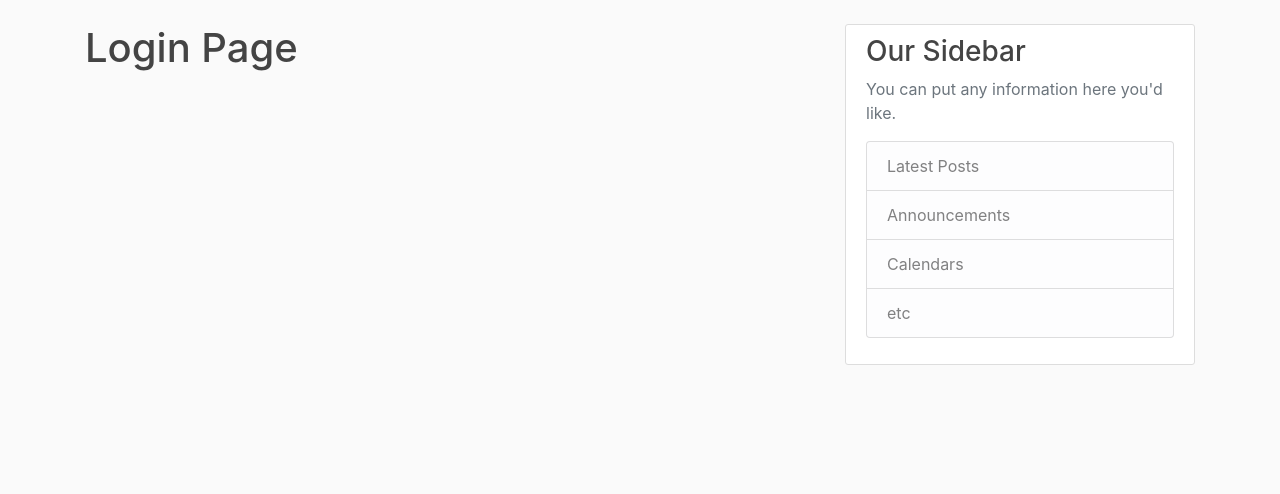
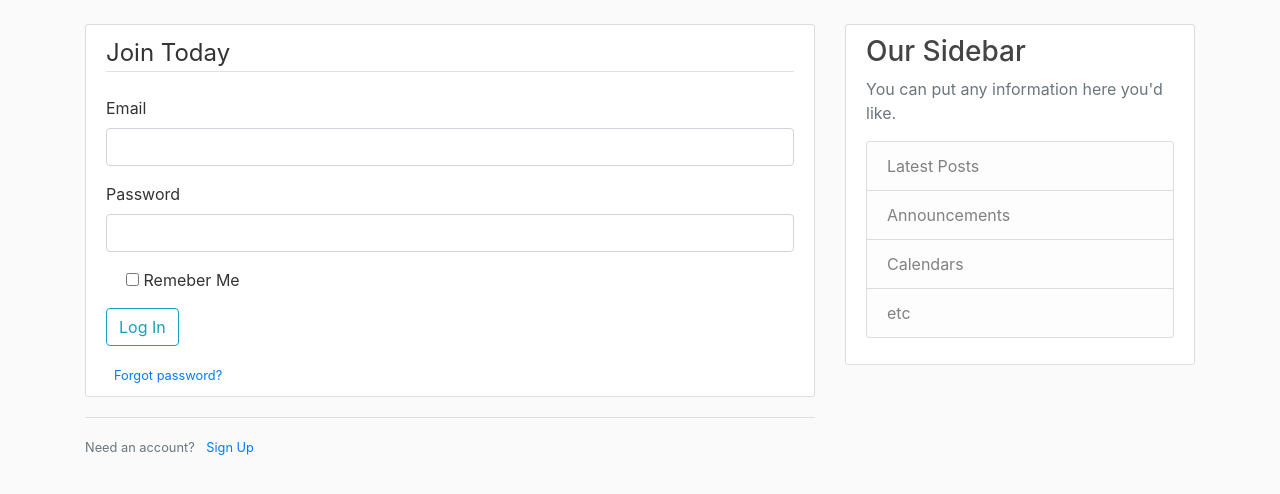
Before and after one commit to hyperloop11/flask-blog, a Flask app: page /login in a window 1280 px wide. Shown: the part 56-550 px from the top of the page. Run offline with Flask 2, Linux system fonts and the light colour scheme; some libraries are stand-ins or nearby versions.

Commit message:
Created database for queries and made package
1. seperated contents of main app into different files
2. Created forms for login and registration
3. Created database, not integrated with site yet

```diff
--- a/flaskblog.py
+++ /dev/null
@@ -1,42 +0,0 @@
-from flask import Flask, render_template, url_for
-from forms import RegistrationForm, LoginForm
-app= Flask(__name__)
-
-app.config['SECRET_KEY'] = '974aec450dc901b1d5c48aa69330963c'
-
-posts=[
-    {
-        'author':'man 1',
-        'title' : 'blog post 1',
-        'content': 'content blog 1',
-        'date_posted': '12 feb 2021'
-    },
-    {
-        'author':'man 2',
-        'title' : 'blog post 2',
-        'content': 'content blog 2',
-        'date_posted': '14 feb 2021'
-    }
-]
-
-@app.route("/")
-@app.route("/home")
-def hello():
-    return render_template("home.html", posts=posts)
-
-@app.route("/about")
-def about():
-    return render_template("about.html", title='About')
-
-@app.route("/register")
-def register():
-    form = RegistrationForm()
-    return render_template("register.html", title='Register', form=form)
-
-@app.route("/login")
-def login():
-    form = LoginForm()
-    return render_template("login.html", title='Log In', form=form)
-
-if __name__ == "__main__":
-    app.run(debug=True)
--- /dev/null
+++ b/flaskblog/routes.py
@@ -0,0 +1,51 @@
+from flask import render_template, url_for, flash, redirect
+from flaskblog import app
+from flaskblog.models import User, Post
+from flaskblog.forms import RegistrationForm, LoginForm
+
+
+posts=[
+    {
+        'author':'man 1',
+        'title' : 'blog post 1',
+        'content': 'content blog 1',
+        'date_posted': '12 feb 2021'
+    },
+    {
+        'author':'man 2',
+        'title' : 'blog post 2',
+        'content': 'content blog 2',
+        'date_posted': '14 feb 2021'
+    }
+]
+
+@app.route("/")
+@app.route("/home")
+def home():
+    return render_template("home.html", posts=posts)
+
+@app.route("/about")
+def about():
+    return render_template("about.html", title='About')
+
+@app.route("/register", methods=['GET', 'POST'])
+def register():
+    form = RegistrationForm()
+    if form.validate_on_submit():
+        #2 parameters for falsh, latter is name of bootstrap message
+        flash(f'Account created for {form.username.data}.', 'success')
+
+        return redirect(url_for('home'))
+
+    return render_template("register.html", title='Register', form=form)
+
+@app.route("/login",methods=['GET', 'POST'])
+def login():
+    form = LoginForm()
+    if form.validate_on_submit():
+        if form.email.data == 'hello@gmail.com' and form.password.data=="12345":
+            flash('You logged in successfully', 'success')
+            return redirect(url_for('home'))
+        else:
+            flash('log in unsuccessful. Please enter correct email and password.', 'danger')
+    return render_template("login.html", title='Log In', form=form)
--- a/templates/layout.html
+++ b/flaskblog/templates/layout.html
@@ -22,13 +22,13 @@
             </button>
             <div class="collapse navbar-collapse" id="navbarToggle">
               <div class="navbar-nav mr-auto">
-                <a class="nav-item nav-link" href="/">Home</a>
-                <a class="nav-item nav-link" href="/about">About</a>
+                <a class="nav-item nav-link" href="{{ url_for('home') }}">Home</a>
+                <a class="nav-item nav-link" href="{{ url_for('about') }}">About</a>
               </div>
               <!-- Navbar Right Side -->
               <div class="navbar-nav">
-                <a class="nav-item nav-link" href="/login">Login</a>
-                <a class="nav-item nav-link" href="/register">Register</a>
+                <a class="nav-item nav-link" href="{{ url_for('login') }}">Login</a>
+                <a class="nav-item nav-link" href="{{url_for('register')}}">Register</a>
               </div>
             </div>
           </div>
@@ -37,6 +37,15 @@
     <main role="main" class="container">
         <div class="row">
           <div class="col-md-8">
+            {% with messages = get_flashed_messages(with_categories=true) %}
+              {% if messages %}
+                {% for category,message in messages %}
+                  <div class="alert alert-{{ category }}">
+                    {{message}}
+                  </div>
+                {% endfor %}
+              {% endif %}
+            {% endwith %}
             {% block content %}{% endblock %}
           </div>
           <div class="col-md-4">
--- /dev/null
+++ b/flaskblog/templates/login.html
@@ -0,0 +1,53 @@
+{% extends "layout.html" %}
+
+{% block content %}
+    <div class="content-section">
+        <form method="POST" action="">
+            {{ form.hidden_tag() }}
+            <fieldset class="form-group">
+                <legend class="border-bottom mb-4">Join Today</legend>
+                <div class="form-group">
+                    {{ form.email.label(class="form-control-label") }}
+                    {% if form.email.errors %}
+                        {{ form.email(class="form-control form -control-lg is-invalid") }}
+                        <div class="invalid-feedback">
+                            {% for error in form.email.errors %}
+                                <span>{{error}}</span>
+                            {% endfor %}
+                        </div>
+                    {% else %}
+                        {{ form.email(class="form-control form -control-lg") }}
+                    {% endif %}
+                </div>
+                <div class="form-group">
+                    {{ form.password.label(class="form-control-label") }}
+                    {% if form.password.errors %}
+                        {{ form.password(class="form-control form -control-lg is-invalid") }}
+                        <div class="invalid-feedback">
+                            {% for error in form.password.errors %}
+                                <span>{{error}}</span>
+                            {% endfor %}
+                        </div>
+                    {% else %}
+                        {{ form.password(class="form-control form -control-lg") }}
+                    {% endif %}
+                </div>
+                <div class="form-check">
+                    {{ form.remember(class="gform-check-input")}}
+                    {{ form.remember.label(class="form-check-label") }}
+                </div>
+            </fieldset>
+            <div class="form-group">
+                {{form.submit(class="btn btn-outline-info")}}
+            </div>
+            <small class="text-muted ml-2">
+                <a href="#">Forgot password?</a>
+            </small>
+        </form>
+    </div>
+    <div class="border-top pt-3">
+        <small class="text-muted">
+            Need an account? <a class="ml-2" href="{{ url_for('register') }}">Sign Up</a>
+        </small>
+    </div>
+{% endblock content %}
--- /dev/null
+++ b/run.py
@@ -0,0 +1,4 @@
+from flaskblog import app
+
+if __name__ == "__main__":
+    app.run(debug=True)
--- a/templates/login.html
+++ /dev/null
@@ -1,5 +0,0 @@
-{% extends "layout.html" %}
-
-{% block content %}
-    <h1>Login Page</h1>
-{% endblock content %}
--- /dev/null
+++ b/test2.py
@@ -0,0 +1,6 @@
+from test1 import age
+
+class Person:
+    p_age = age
+    def __init__(self, name):
+        self.name = name
```
Also changed, not shown: flaskblog/__init__.py (added, +12 -0 lines), flaskblog/models.py (added, +24 -0 lines), flaskblog/templates/register.html (added, +78 -0 lines), templates/register.html (deleted, +0 -33 lines), test1.py (added, +10 -0 lines), flaskblog/forms.py (renamed from forms.py), flaskblog/site.db (added), flaskblog/static/main.css (renamed from static/main.css), flaskblog/templates/about.html (renamed from templates/about.html), flaskblog/templates/home.html (renamed from templates/home.html).
